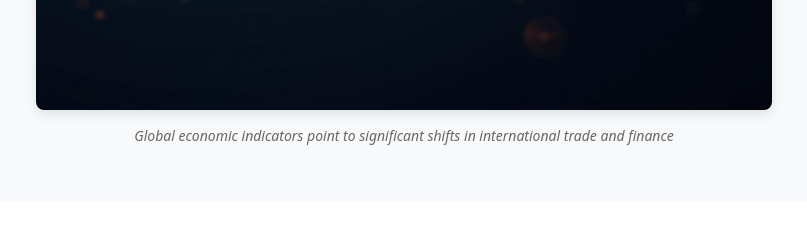
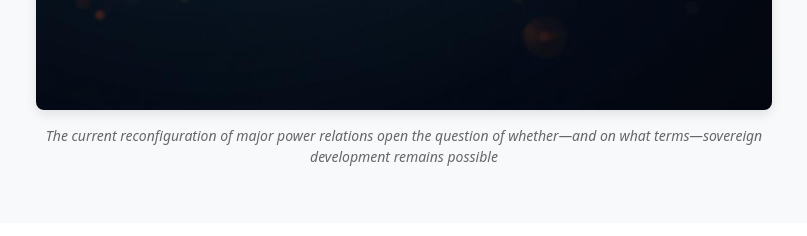
Before and after one commit to jorgegomezs-source/The-Interegnum, a website: page Where-the-world-is-heading-in-2026.html in a window 1280 px wide. Shown: the part 1200-1436 px from the top of the page, without its empty margins (236-1043 px from the left). Drawn offline with nearby package versions, Linux system fonts and the light colour scheme.

Commit message:
edits article7

```diff
--- a/Where-the-world-is heading-in-2026.html
+++ b/Where-the-world-is-heading-in-2026.html
@@ -328,8 +328,7 @@
                 class="article-page__featured-image"
               />
               <p class="article-page__image-caption">
-                Global economic indicators point to significant shifts in
-                international trade and finance
+                The current reconfiguration of major power relations open the question of whether—and on what terms—sovereign development remains possible
               </p>
             </div>
           </div>
```
